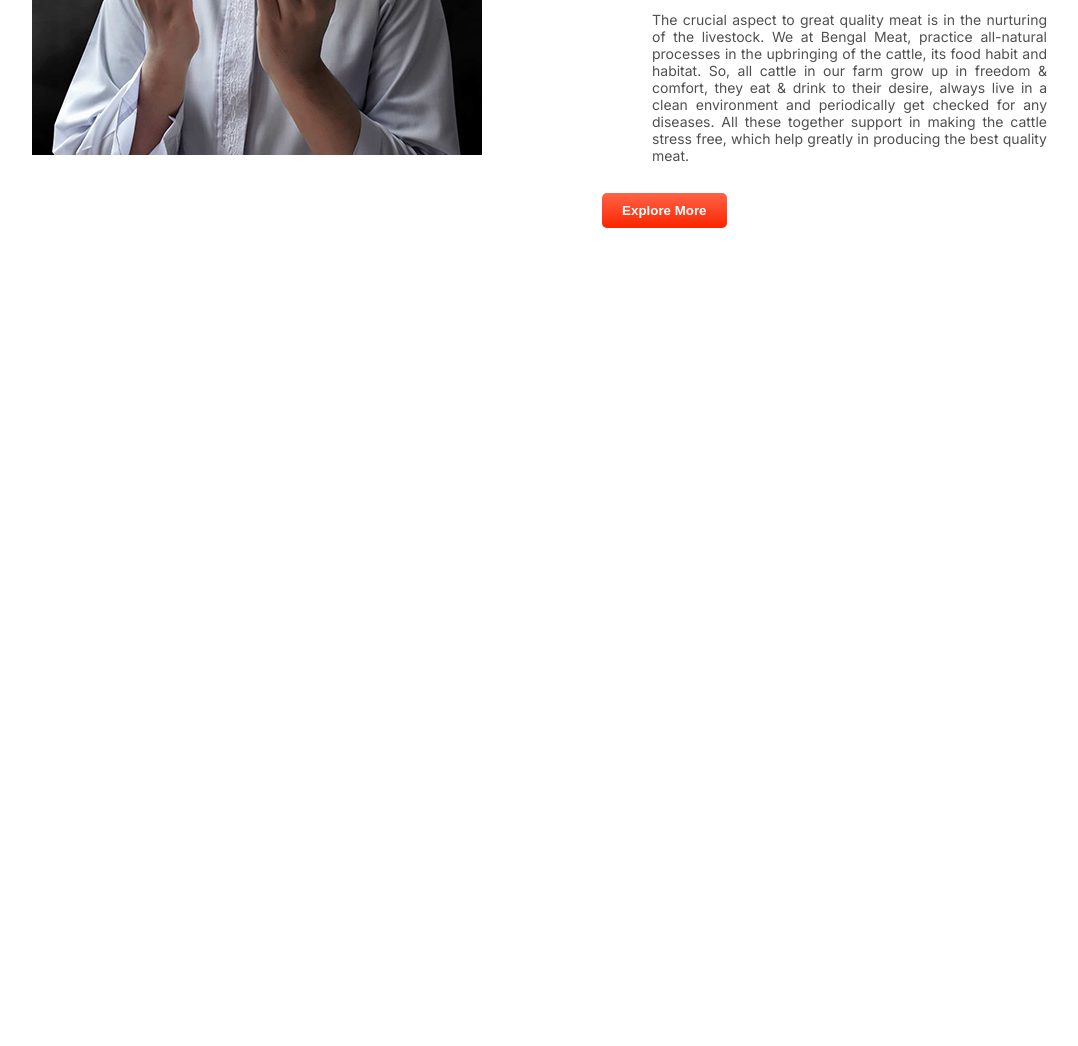
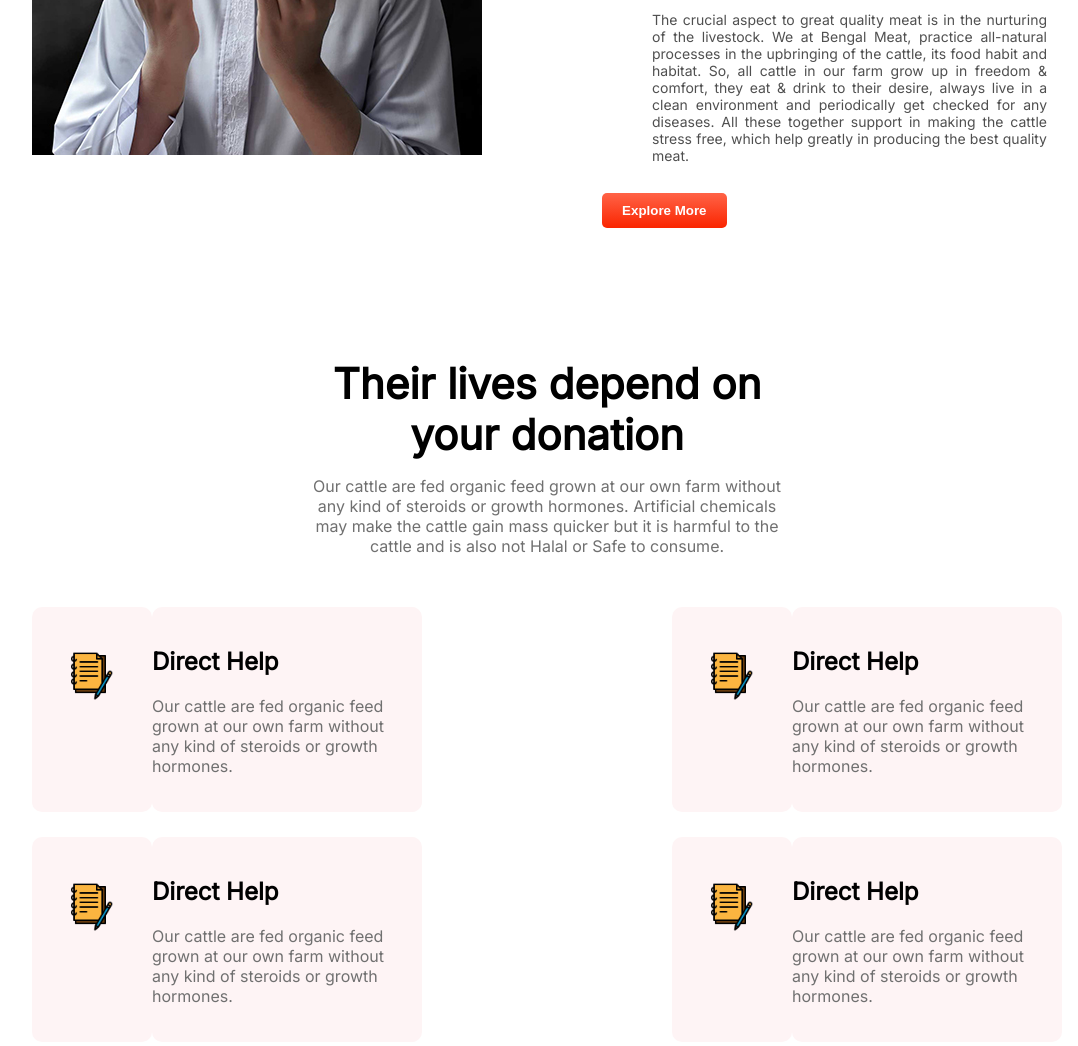
Before and after one commit to kalam409/my-eid-zakat, a plain HTML site: page index.html in a window 1280 px wide. Shown: the part 1482-2528 px from the top of the page, without its empty margins (93-1171 px from the left). Before the commit the page ends 1710 px from the top, so only its background shows below. Drawn offline with Linux system fonts and the light colour scheme.

Commit message:
mini blogs added

```diff
--- a/index.html
+++ b/index.html
@@ -28,7 +28,7 @@
                         <button><a target="_blank" href="https://www.linkedin.com/in/rytatigris/">Explore More</a></button>
                     </div>
                     <div class="video">
-                        <video src="media/video/cow-hat.mp4" width="550px" height="550px" controls autoplay></video>
+                        <video src="media/video/cow-hat.mp4" width="550px" height="550px" controls></video>
                     </div>
                 </section>
                 <section class="blog-2">
@@ -42,6 +42,54 @@
                     </div>
                 </section>
         </article>
+        <section class="lives-depend">
+            <header>
+                <h1>Their lives depend on your donation</h1>
+                <p>Our cattle are fed organic feed grown at our own farm without any kind of steroids or growth hormones. Artificial chemicals may make the cattle gain mass quicker but it is harmful to the cattle and is also not Halal or Safe to consume.</p>
+            </header>
+            <main>
+                <article class="mini-blogs">
+                    <section>
+                        <div>
+                            <img src="images/icons/notebook.png" alt="list">
+                        </div>
+                        <div class="direct">
+                            <h2>Direct Help</h2>
+                            <p>Our cattle are fed organic feed grown at our own farm without any kind of steroids or growth hormones.</p>
+                        </div>
+                    </section>
+                    <section>
+                        <div>
+                            <img src="images/icons/notebook.png" alt="list">
+                        </div>
+                        <div class="direct">
+                            <h2>Direct Help</h2>
+                            <p>Our cattle are fed organic feed grown at our own farm without any kind of steroids or growth hormones.</p>
+                        </div>
+                    </section>
+                </article>
+                <article class="mini-blogs">
+                    <section>
+                        <div>
+                            <img src="images/icons/notebook.png" alt="list">
+                        </div>
+                        <div class="direct">
+                            <h2>Direct Help</h2>
+                            <p>Our cattle are fed organic feed grown at our own farm without any kind of steroids or growth hormones.</p>
+                        </div>
+                    </section>
+                    <section>
+                        <div>
+                            <img src="images/icons/notebook.png" alt="list">
+                        </div>
+                        <div class="direct">
+                            <h2>Direct Help</h2>
+                            <p>Our cattle are fed organic feed grown at our own farm without any kind of steroids or growth hormones.</p>
+                        </div>
+                    </section>
+                </article>
+            </main>
+        </section>
     </main>
 </body>
 </html>
--- a/style.css
+++ b/style.css
@@ -62,7 +62,7 @@ body{
     padding-right: 90px;
     text-align: justify;
     font-weight: 100;
-    color: rgba(0, 0, 0, 0.692);
+    color: #707070;
 }
 .blog-1 > div > button{
     display: block;
@@ -86,8 +86,6 @@ body{
 /* blog-2 */
 .blog-2{
     display: flex;
-    /* padding-top: 90px; */
-    /* padding-bottom: 90px; */
     padding-left: 125px;
     padding-right: 125px;
     margin-top: 7%;
@@ -129,3 +127,48 @@ body{
     width: 300px;
     height: 100px;
 }
+/* Their lives depend on your donation */
+
+/* mini-blogs */
+.mini-blogs{
+    display: flex;
+    margin-bottom: 2%;
+}
+.mini-blogs > section{
+    display: flex;
+    padding-left: 125px;
+    padding-right: 125px;
+}
+.mini-blogs > section > div{
+    background-color: #FEF4F5;
+    border-radius: 10px;
+}
+.mini-blogs > section > div img{
+    width: 50px;
+    height: 50px;
+    margin-top: 37%;
+    padding-right: 35px;
+    padding-left: 35px;
+}
+.direct{
+    padding-right: 35px;
+    padding-top: 20px;
+    padding-bottom: 20px;
+}
+.direct > p{
+    color: #707070;
+    font-weight: 300;
+}
+.lives-depend > header{
+    text-align: center;
+    padding-top: 130px;
+    padding-bottom: 35px;
+    padding-left: 400px;
+    padding-right: 400px;
+    color: #707070;
+}
+.lives-depend > header > h1{
+    font-size: 42px;
+    margin: 0%;
+    color: black;
+}
```
Also changed, not shown: images/icons/notebook.png (added).
